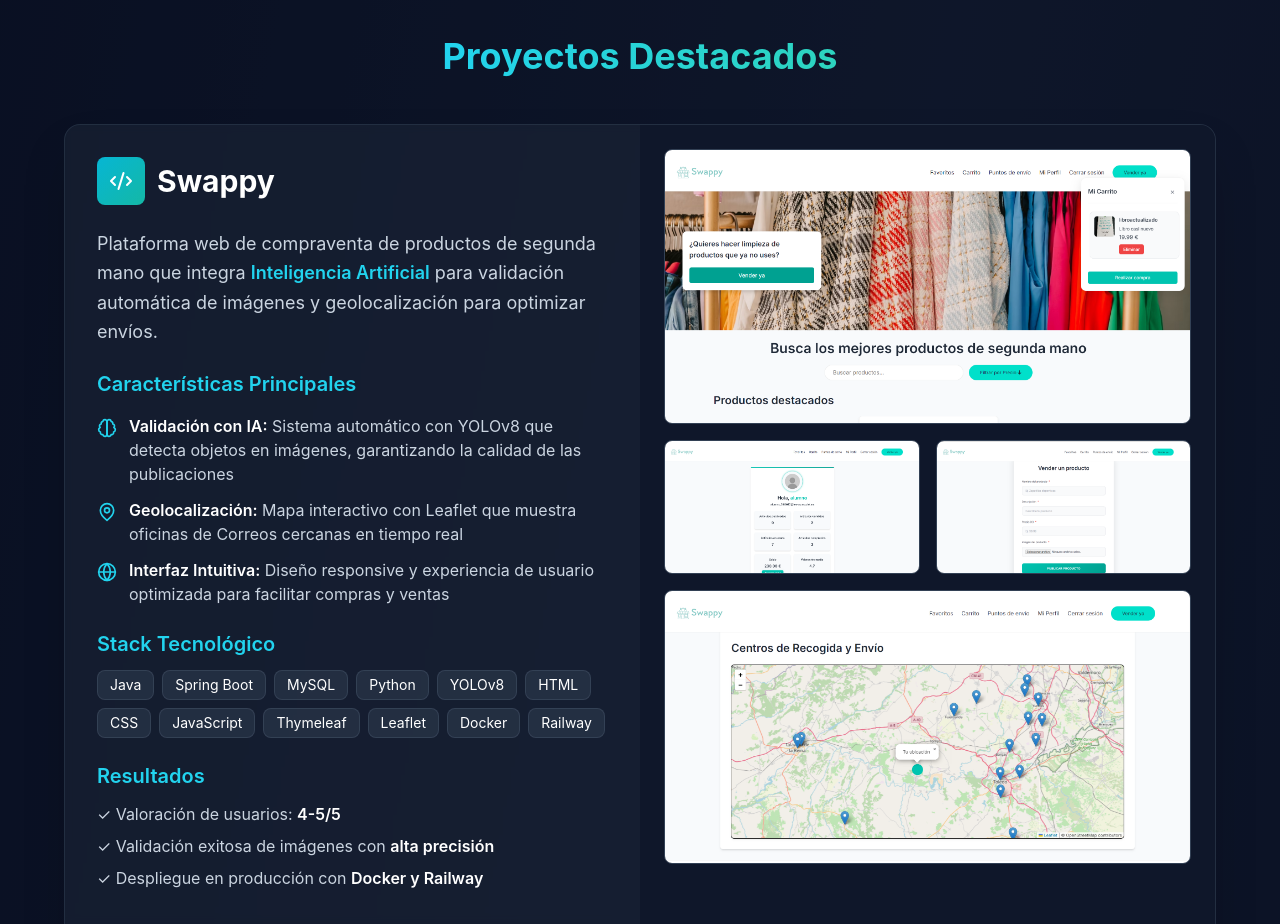
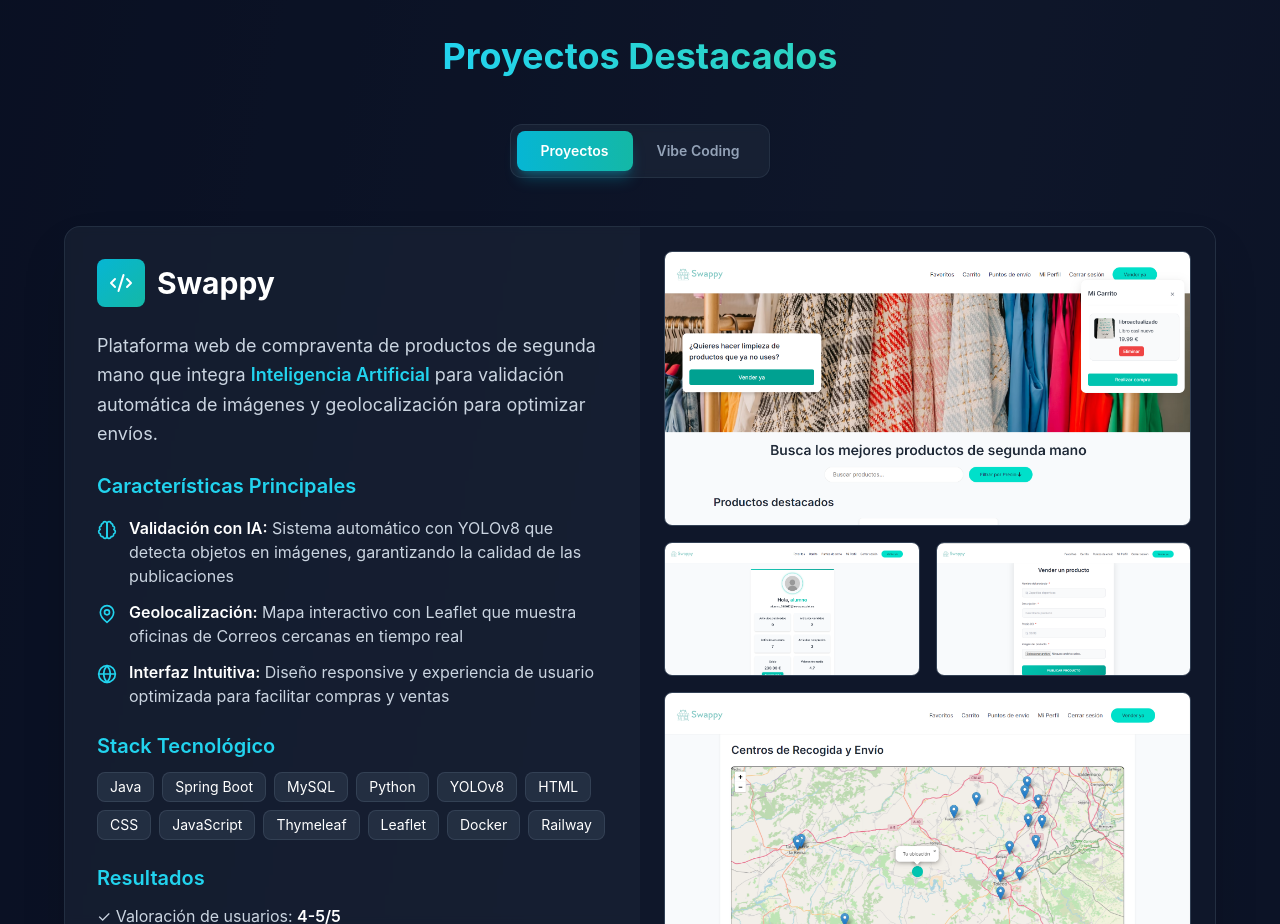
Before and after one commit to IkerMunozz/Portfolio_IkerMu-oz, a React (Create React App) app: page / in a window 1280 px wide. Shown: the part 1620-2544 px from the top of the page. Built offline with nearby package versions, Linux system fonts and the light colour scheme.

Commit message:
Menú proyectos añadido

```diff
--- a/package.json
+++ b/package.json
@@ -7,6 +7,7 @@
     "@testing-library/react": "^13.4.0",
     "@testing-library/user-event": "^13.5.0",
     "@vercel/analytics": "^1.6.1",
+    "framer-motion": "^12.38.0",
     "lucide-react": "^0.263.1",
     "react": "^18.2.0",
     "react-dom": "^18.2.0",
--- a/src/components/Portfolio.jsx
+++ b/src/components/Portfolio.jsx
@@ -9,6 +9,7 @@ import deteccion from '../assets/images/deteccion_vehiculos.png';
 export default function Portfolio() {
   //const [activeSection, setActiveSection] = useState('home');
   const [isScrolled, setIsScrolled] = useState(false);
+  const [activeTab, setActiveTab] = useState('proyectos');
 
   useEffect(() => {
     const handleScroll = () => {
@@ -175,7 +176,35 @@ export default function Portfolio() {
               Proyectos Destacados
             </span>
           </h2>
-        <div className="space-y-16">
+
+          {/* Tabs Menu */}
+          <div className="flex justify-center mb-12">
+            <div className="inline-flex bg-slate-800/60 backdrop-blur-sm rounded-xl p-1.5 border border-slate-700/50">
+              <button
+                onClick={() => setActiveTab('proyectos')}
+                className={`px-6 py-2.5 rounded-lg text-sm font-semibold transition-all duration-300 ${
+                  activeTab === 'proyectos'
+                    ? 'bg-gradient-to-r from-cyan-500 to-teal-500 text-white shadow-lg shadow-cyan-500/30'
+                    : 'text-slate-400 hover:text-white'
+                }`}
+              >
+                Proyectos
+              </button>
+              <button
+                onClick={() => setActiveTab('vibecoding')}
+                className={`px-6 py-2.5 rounded-lg text-sm font-semibold transition-all duration-300 ${
+                  activeTab === 'vibecoding'
+                    ? 'bg-gradient-to-r from-cyan-500 to-teal-500 text-white shadow-lg shadow-cyan-500/30'
+                    : 'text-slate-400 hover:text-white'
+                }`}
+              >
+                Vibe Coding
+              </button>
+            </div>
+          </div>
+
+          {activeTab === 'proyectos' && (
+          <div className="space-y-16">
             <div className="bg-slate-800/50 backdrop-blur-sm rounded-2xl overflow-hidden border border-slate-700/50 hover:border-cyan-500/50 transition-all duration-300 shadow-2xl mb-16">
             <div className="grid md:grid-cols-2 gap-0">
               <div className="p-8 space-y-6">
@@ -364,7 +393,7 @@ export default function Portfolio() {
                       <li className="flex items-start gap-3">
                         <Database className="text-cyan-400 mt-1 flex-shrink-0" size={20} />
                         <span>
-                          <span className="font-semibold text-white">Análisis Exploratorio:</span>
+                          <span className="font-semibold text-white">Análisis Exploratorio: </span>
                           Limpieza, transformación y visualización de datos para identificar
                           patrones de tráfico por franja horaria y día de la semana.
                         </span>
@@ -373,7 +402,7 @@ export default function Portfolio() {
                       <li className="flex items-start gap-3">
                         <Brain className="text-cyan-400 mt-1 flex-shrink-0" size={20} />
                         <span>
-                          <span className="font-semibold text-white">Modelado Predictivo:</span>
+                          <span className="font-semibold text-white">Modelado Predictivo: </span>
                           Entrenamiento y evaluación de modelos de Machine Learning
                           para estimar niveles de congestión futuros.
                         </span>
@@ -382,7 +411,7 @@ export default function Portfolio() {
                       <li className="flex items-start gap-3">
                         <Globe className="text-cyan-400 mt-1 flex-shrink-0" size={20} />
                         <span>
-                          <span className="font-semibold text-white">Visualización de Resultados:</span>
+                          <span className="font-semibold text-white">Visualización de Resultados: </span>
                           Representación gráfica de tendencias y comparación entre
                           valores reales y predichos.
                         </span>
@@ -391,7 +420,7 @@ export default function Portfolio() {
                       <li className="flex items-start gap-3">
                         <Settings className="text-cyan-400 mt-1 flex-shrink-0" size={20} />
                         <span>
-                          <span className="font-semibold text-white">Pipeline Completo:</span>
+                          <span className="font-semibold text-white">Pipeline Completo: </span>
                           Preprocesamiento, división train/test, entrenamiento,
                           validación y análisis de métricas de rendimiento.
                         </span>
@@ -471,9 +500,23 @@ export default function Portfolio() {
                 </div>
 
               </div>
+            </div>
+          </div>
+          )}
+
+          {activeTab === 'vibecoding' && (
+            <div className="bg-slate-800/30 backdrop-blur-sm rounded-2xl border border-dashed border-slate-700/50 p-16 text-center">
+              <div className="max-w-md mx-auto space-y-4">
+                <div className="w-16 h-16 mx-auto bg-slate-700/50 rounded-full flex items-center justify-center">
+                  <Code2 size={28} className="text-slate-500" />
+                </div>
+                <h3 className="text-2xl font-bold text-slate-400">Próximamente</h3>
+                <p className="text-slate-500 leading-relaxed">
+                  Los proyectos de Vibe Coding estarán disponibles pronto. Stay tuned!
+                </p>
               </div>
-
-              </div>
+            </div>
+          )}
         </div>
       </section>
 
```
Also changed, not shown: .qwen/settings.json (added), 2 other files (tests, documents, lock files or other folders).
